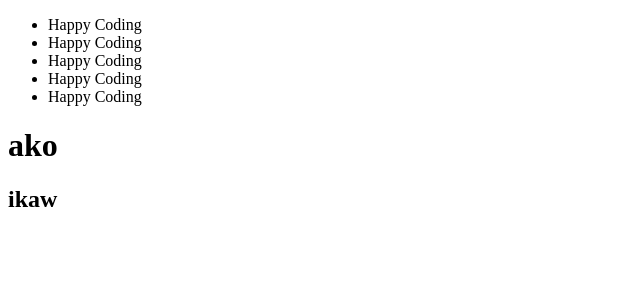
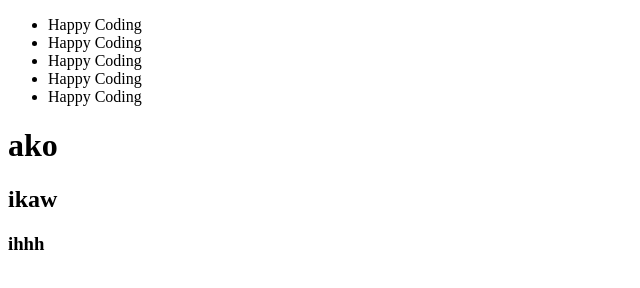
Before and after one commit to zelmina22/chrizel22, a plain HTML site: page index.html in a window 1280 px wide. Shown: the full height of the page, 0-640 px from the left. Drawn offline with Linux system fonts and the light colour scheme.

Commit message:
h1 h2 h3

```diff
--- a/index.html
+++ b/index.html
@@ -17,6 +17,7 @@
 
 <h1>ako</h1>
 <h2>ikaw</h2>
+<h3>ihhh</h3>
 
 </body>
 </html>
```
